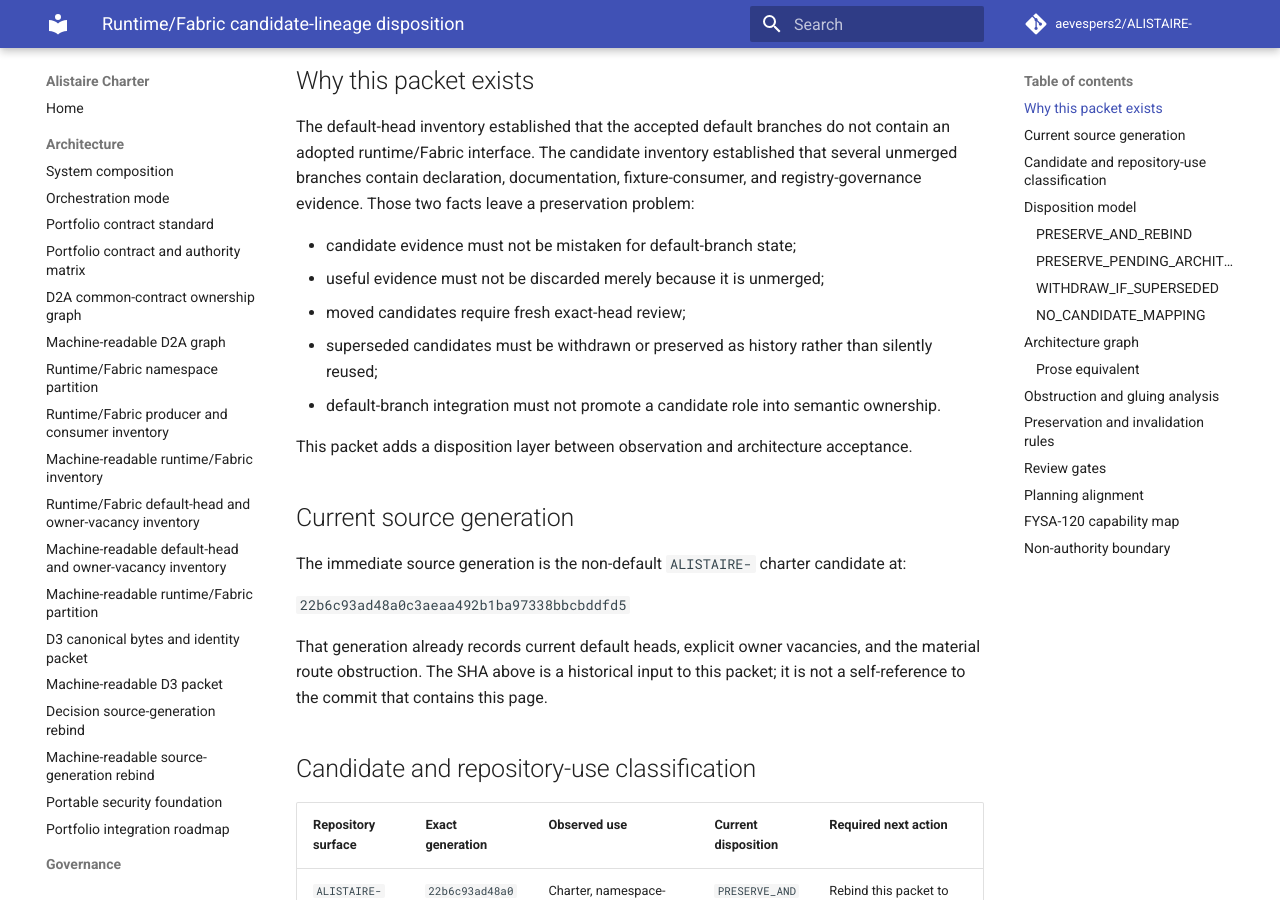
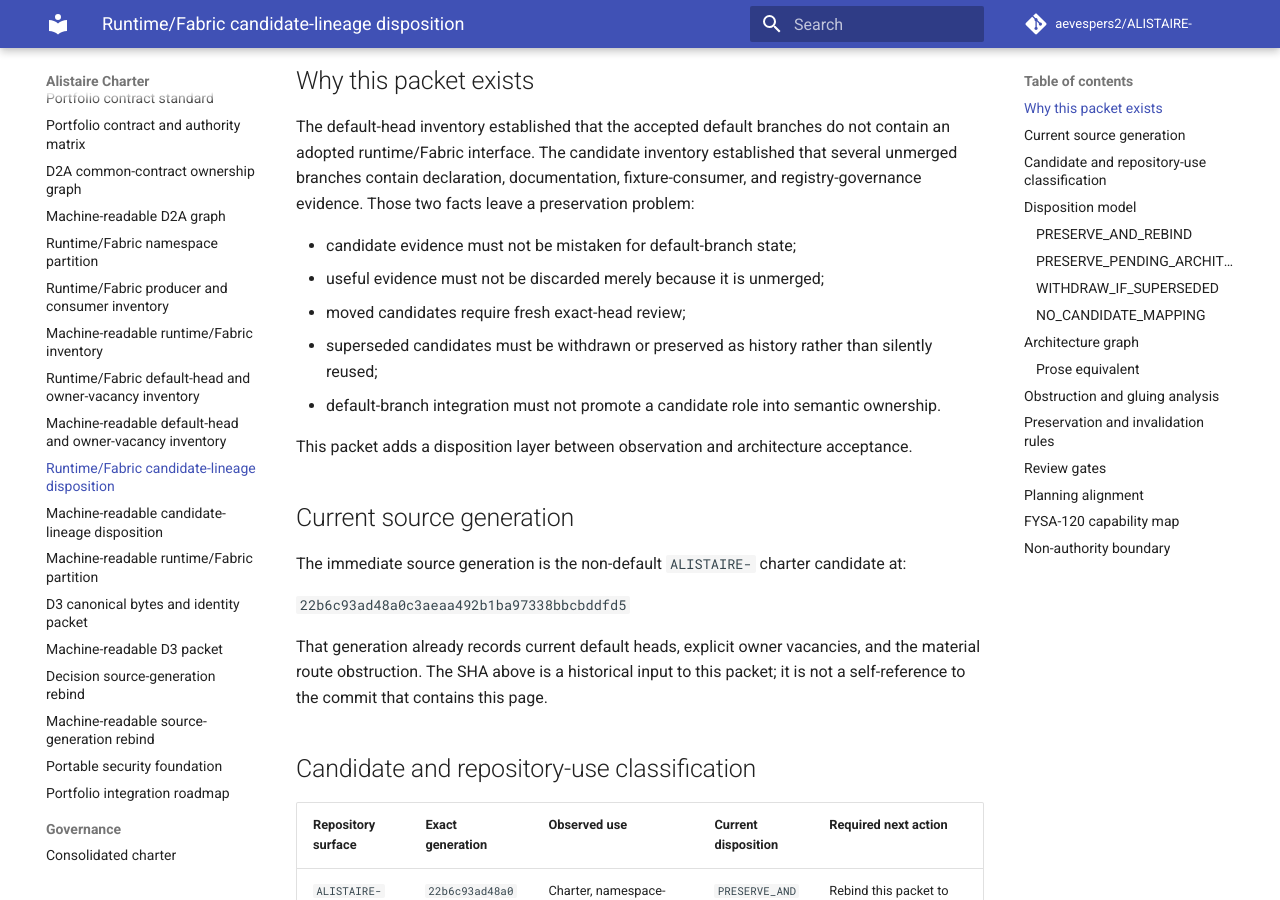
Before and after one commit to aevespers2/ALISTAIRE-, an MkDocs documentation site: the page built from docs/runtime-fabric-lineage-disposition.md, in a window 1280 px wide and 900 px high, scrolled down 358 px. Built offline with MkDocs 1.6.1 and Material for MkDocs 9.7.7, drawn with Linux system fonts in a browser that asks for light colours; comment, search, counter and statistics services are not loaded.

Commit message:
docs: add lineage disposition to Pages navigation

```diff
--- a/mkdocs.yml
+++ b/mkdocs.yml
@@ -8,6 +8,7 @@ extra:
   runtime_fabric_partition_status: BLOCKED_ROLE_COLLISION
   runtime_fabric_inventory_status: OBSERVED_CANDIDATE_INVENTORY_RECORDED_BLOCKED_UNACCEPTED_BINDINGS
   runtime_fabric_default_head_owner_status: DEFAULT_HEADS_VERIFIED_OWNER_VACANCIES_RECORDED_BINDINGS_UNACCEPTED
+  runtime_fabric_lineage_disposition_status: CANDIDATE_LINEAGES_CLASSIFIED_REBIND_WITHDRAW_OR_ACCEPT_REQUIRED
   runtime_fabric_marker: runtime/Fabric
 theme:
   name: material
@@ -29,6 +30,8 @@ nav:
       - Machine-readable runtime/Fabric inventory: runtime-fabric-producer-consumer-inventory-v1.json
       - Runtime/Fabric default-head and owner-vacancy inventory: runtime-fabric-default-head-owner-inventory.md
       - Machine-readable default-head and owner-vacancy inventory: runtime-fabric-default-head-owner-inventory-v1.json
+      - Runtime/Fabric candidate-lineage disposition: runtime-fabric-lineage-disposition.md
+      - Machine-readable candidate-lineage disposition: runtime-fabric-lineage-disposition-v1.json
       - Machine-readable runtime/Fabric partition: runtime-fabric-namespace-partition-v1.json
       - D3 canonical bytes and identity packet: d3-canonical-bytes-identity-decision-packet.md
       - Machine-readable D3 packet: d3-canonical-bytes-identity-decision-packet-v1.json
```
